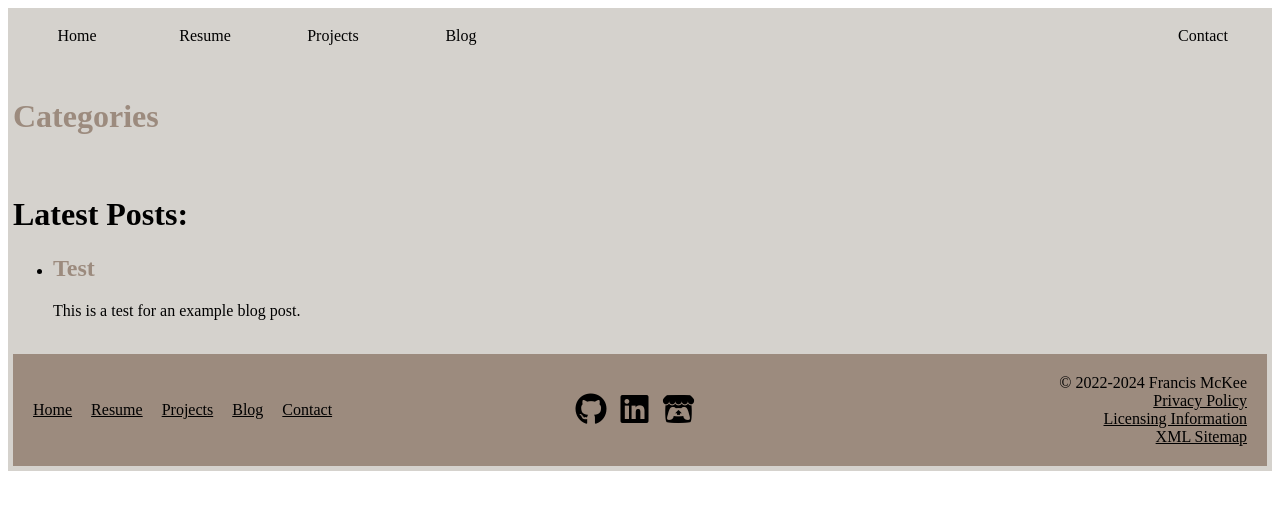
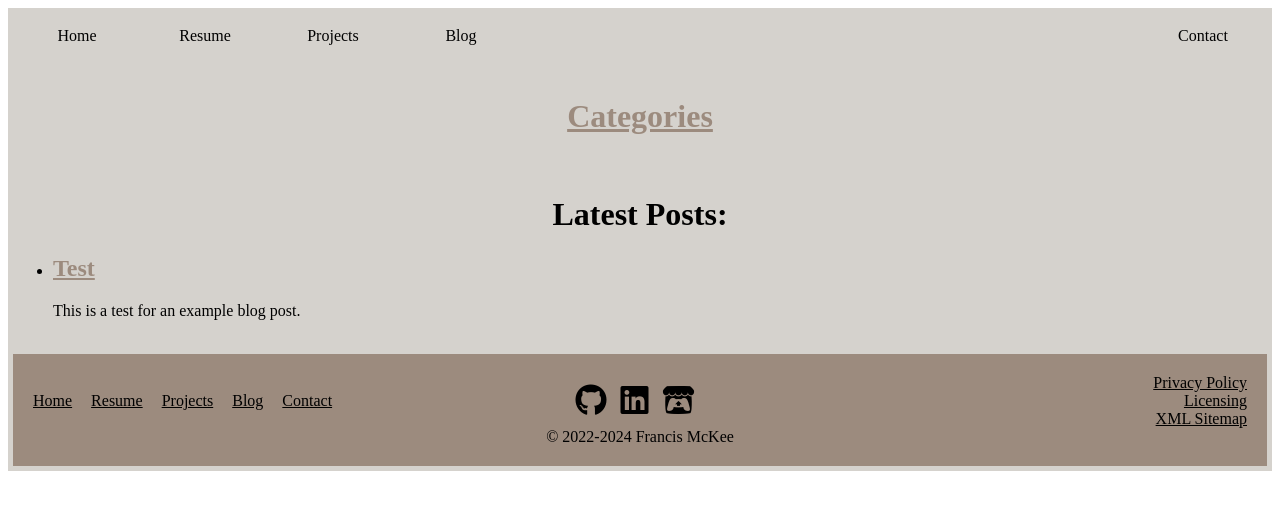
Before and after one commit to Francis-McKee/francis-mckee.github.io, a Jekyll site: the page built from blog.html, in a window 1280 px wide. Shown: the top 510 px of the page. Built offline with Jekyll 4.4.1, drawn with Linux system fonts in a browser that asks for light colours; nearby versions of some CDN libraries.

Commit message:
footer copyright div below icons, not inline

```diff
--- a/_includes/footer.html
+++ b/_includes/footer.html
@@ -16,9 +16,11 @@
       </p>
     </div>
     <div class="info">
-      <p> &copy; 2022-2024 Francis McKee </p>
       <p> <a href="/privacy-policy.html"> Privacy Policy </a> </p>
-      <p> <a href="/licensing.html"> Licensing Information </a> </p>
+      <p> <a href="/licensing.html"> Licensing </a> </p>
       <p> <a href="/sitemap.xml"> XML Sitemap </a> </p>
     </div>
+    <div class="copy">
+      <p> &copy; 2022-2024 Francis McKee </p>
+    </div>
 </div>
--- a/blog.html
+++ b/blog.html
@@ -7,13 +7,14 @@ title: Blog
 
 <h1><a href="/categories.html">Categories</a></h1>
 <br>
-<h1>Latest Posts:</h1>
+<h1> Latest Posts: </h1>
 <ul>
   {% for post in site.posts %}
 
     <li>
       <h2><a href="{{ post.url }}">{{ post.title }}</a></h2>
-      {{ post.excerpt }}
+      <p> {{ page.date | date_to_string }} </p>
+      <p> {{ post.excerpt }} </p>
     </li>
 
   {% endfor %}
--- a/css/blog.css
+++ b/css/blog.css
@@ -1,6 +1,10 @@
-/* /projects/blog.html CSS */
+/* /blog.html CSS */
 
 .article a { /* references default layout 'main' with class 'article' */
-    text-decoration: none;
+    text-decoration: underline;
     color: #9C8B7E;
 }
+
+h1 {
+    text-align: center;
+}
--- a/css/style.css
+++ b/css/style.css
@@ -119,6 +119,11 @@ body {
   margin-right: 10px;
 }
 
+.footer .copy {
+  display: block;
+  text-align: center;
+  width: 100%;
+}
 
 @media screen and (max-width: 768px) { /* mobile devices & tablets - screen width <= 768px */
   .project-block {
```
Also changed, not shown: 13 other files.
